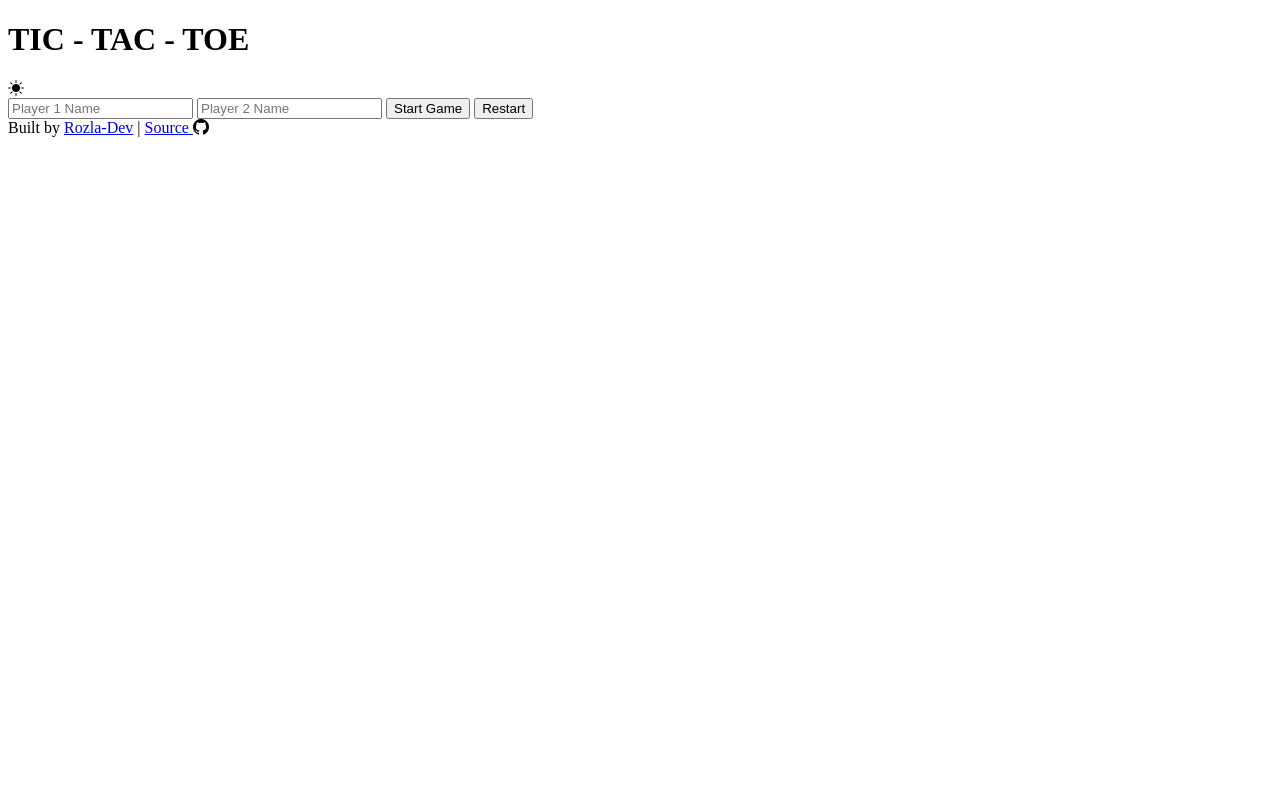
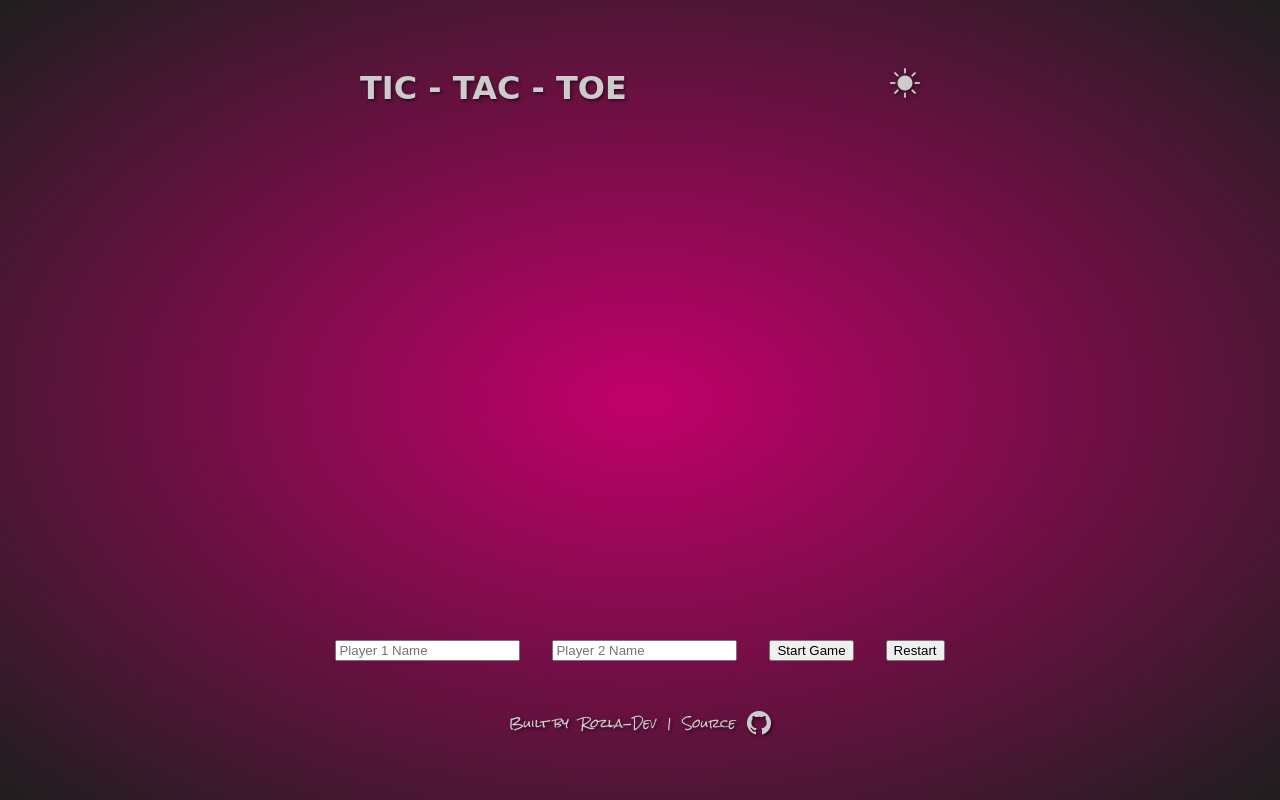
Before and after one commit to curveservices/tic-tac-toe, a plain HTML site: page index.html in a window 1280 px wide. Drawn offline with nearby package versions, Linux system fonts and the light colour scheme; a web font is replaced by a local one.

Commit message:
First commit

```diff
--- a/styles.css
+++ b/styles.css
@@ -1 +1,180 @@
 @import url('https://fonts.googleapis.com/css2?family=Rock+Salt&family=Rubik+Marker+Hatch&display=swap');
+
+* {
+    /* box-sizing: border-box; */
+    cursor: default;
+}
+
+:root {
+    --background-dark: #666 radial-gradient(
+        rgb(194, 0, 107),
+        rgba(0,0,0,0.7));
+    --background-light: #666 radial-gradient(
+        rgba(175, 175, 175, 0.4),
+        rgb(255, 255, 255));
+    --text-shadow:  0.1em 0.1em 0.2em rgba(0,0,0,0.5);
+}
+
+body {
+    margin: 0;
+    font-family: 'Rubik Marker Hatch', cursive;
+    align-items: center;
+    background: var(--background-dark);
+    /* background: #666 radial-gradient(
+        rgba(255,255,255,0.4),
+        rgba(0,0,0,0.7)); */
+    color: #ccc;
+    display: flex;
+    justify-content: center;
+    flex-direction: column;
+    font-size: 12pt;
+    min-height: 100vh;
+    text-shadow: var(--text-shadow)
+}
+
+header {
+    display: flex;
+    justify-content: space-around;
+    align-items: center;
+    width: 100%;
+}
+
+i {
+    align-items: center;
+    cursor: pointer;
+    font-size: 30px;
+    margin-bottom: 8px;
+}
+
+main {
+    display: grid;
+    justify-content: center;
+    align-content: center;
+    grid-template-columns: repeat(3, minmax(100px, auto));
+    grid-template-rows: repeat(3, minmax(100px, auto));
+    gap: 1rem;
+    margin: 0;
+}
+
+.square {
+    /* background-color: rgba(0, 0, 0, 0.2); */
+    border: 1px solid #000;
+    border-radius: 5%;
+    box-shadow: inset 1px 1px 10px;
+    cursor: pointer;
+    height: 100%;
+    padding: 2px;
+    transition: all 0.2s ease-out;
+    width: 100%;
+}
+
+/* .square:first-child,
+.square:nth-child(2),
+.square:nth-child(3) {
+    border-top: none;
+}
+
+.square:nth-child(3n + 1){
+    border-left: none;
+}
+
+.square:nth-child(3n + 3){
+    border-right: none;
+}
+
+.square:last-child,
+.square:nth-child(8),
+.square:nth-child(7) {
+    border-bottom: none;
+} */
+
+
+.controls {
+    display: flex;
+    flex-direction: column;
+    align-content: center;
+    gap: 0.5rem;
+    margin-top: 3rem;
+
+}
+
+
+.footer {
+    /* position: fixed; */
+    /* bottom:0; */
+    display: flex;
+    justify-content: center;
+    align-items: center;
+    gap: 0.7rem;
+    font-family: 'Rock Salt', cursive;
+    text-align: center;
+    margin: 1.5rem;
+    font-size: 12px;
+    width: 100%;
+}
+
+.footer-link,
+a {
+    font-family: 'Rock Salt', cursive;
+    text-decoration: none;
+    color: var(--background)
+}
+
+.bi-github{
+    display: flex;
+    justify-items: center;
+    margin: 0px;
+}
+
+@media only screen and (min-width:500px) {
+    * {
+        box-sizing: border-box;
+    }
+
+    header {
+        font-size: 1rem;
+        max-width: 70vmin;
+        justify-content: space-between;
+    }
+
+    main {
+        width: 30rem;
+        height: 30rem;
+        grid-template-columns: repeat(3, 1fr);
+        grid-template-rows: repeat(3, 1fr);
+    }
+
+    .controls {
+        flex-direction: row;
+        justify-content: space-around;
+        gap: 2rem;
+        margin: 2rem;
+    }
+
+    .footer {
+        /* position: fixed; */
+        /* bottom:0; */
+        display: flex;
+        justify-content: center;
+        align-items: center;
+        gap: 0.7rem;
+        font-family: 'Rock Salt', cursive;
+        text-align: center;
+        margin: 1rem;
+        width: 100%;
+    }
+
+    .footer-link,
+    a {
+        font-family: 'Rock Salt', cursive;
+        text-decoration: none;
+        color: var(--blue);
+    }
+
+    .bi-github{
+        display: flex;
+        justify-items: center;
+        margin: 0px;
+        font-size: 1.5rem;
+    }
+}
```
